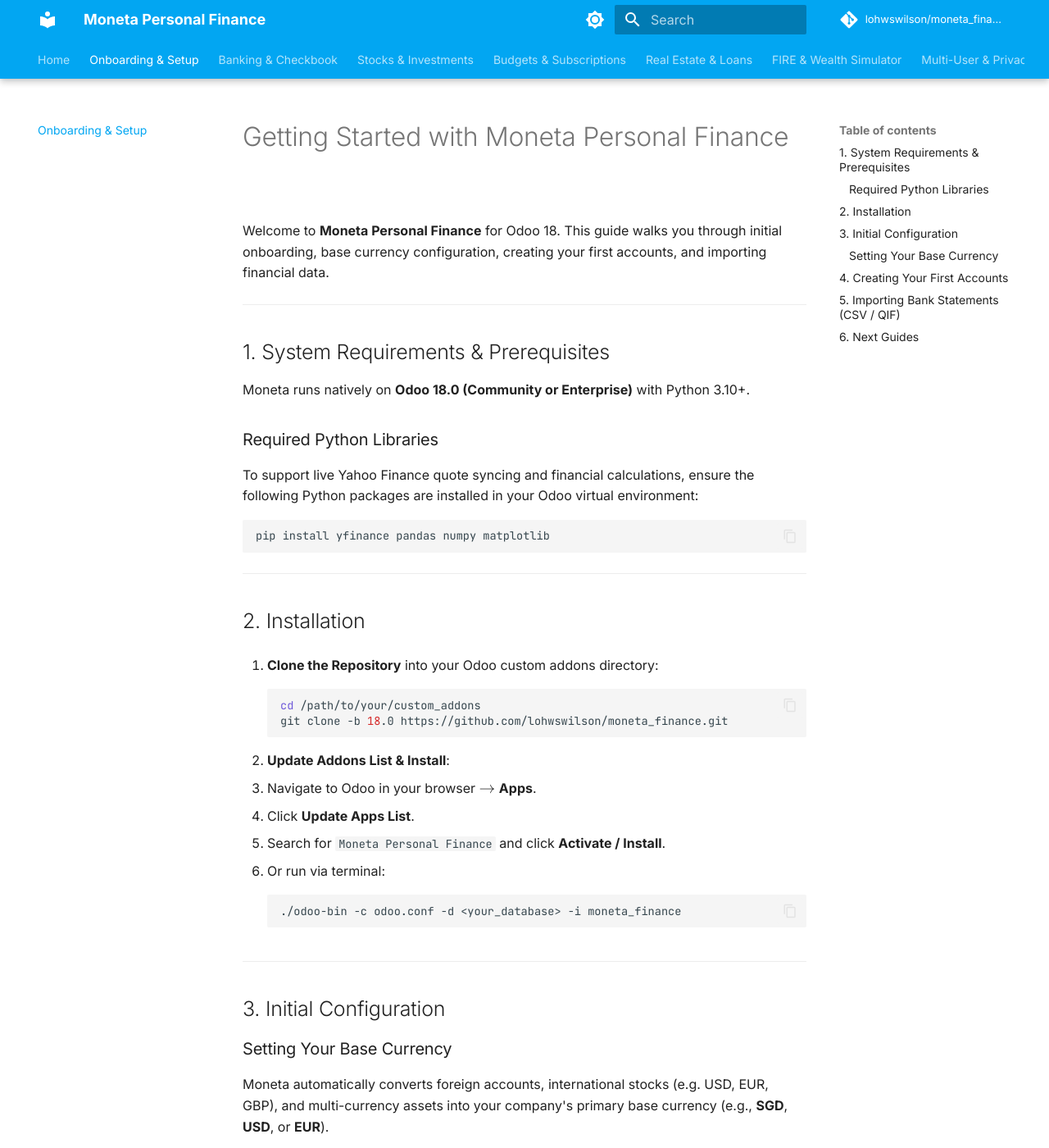
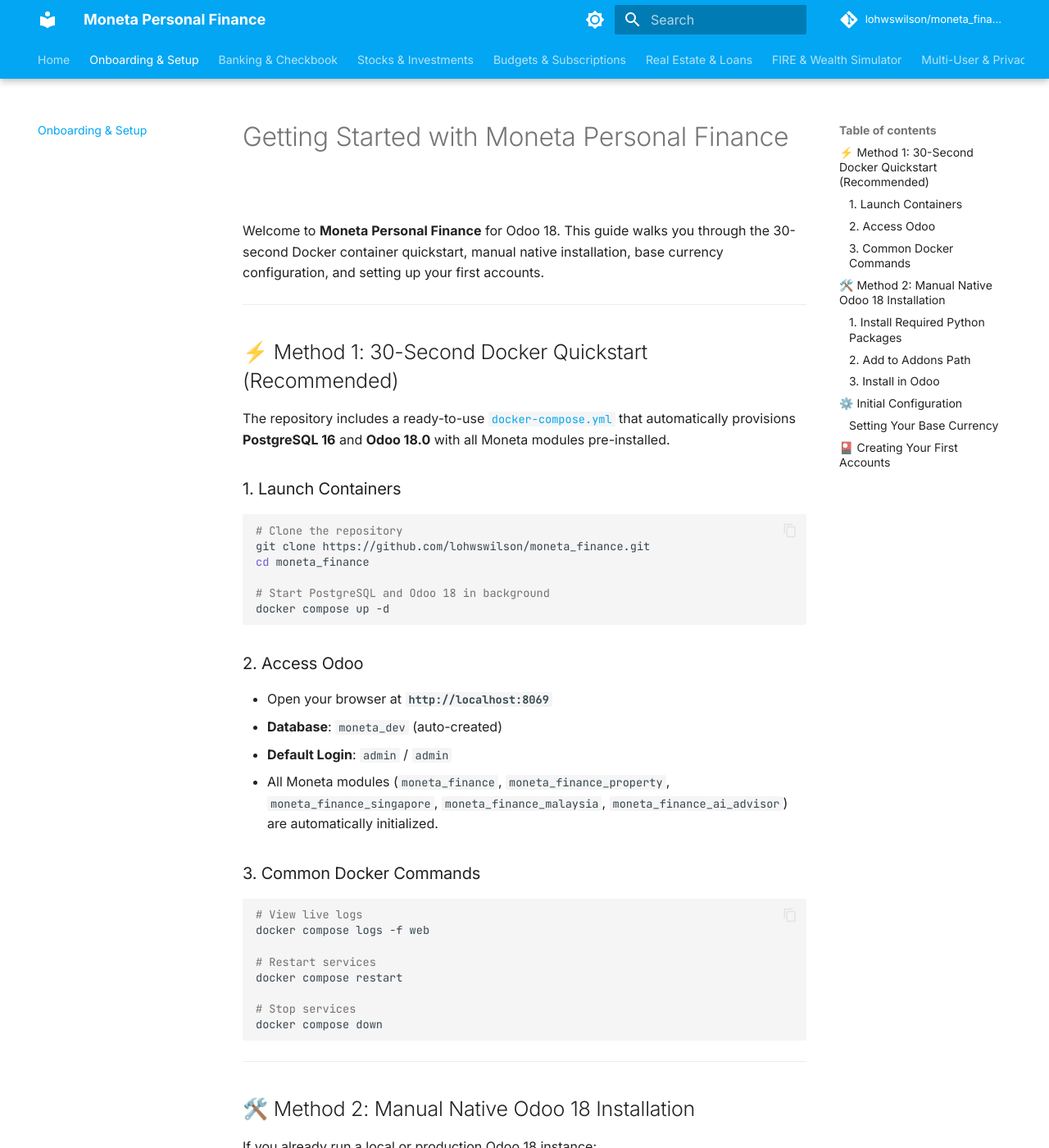
Before and after one commit to lohwswilson/moneta_finance, an MkDocs documentation site: the page built from docs/01_GETTING_STARTED.md, in a window 1280 px wide and 1400 px high. Shown: the whole window at 82% size. Built offline with MkDocs 1.6.1 and Material for MkDocs 9.7.7, drawn with Linux system fonts in a browser that asks for light colours; comment, search, counter and statistics services are not loaded; some of the changed text lies outside the part shown.

Commit message:
docs: add Docker compose quickstart instructions to Getting Started guide

````diff
--- a/docs/01_GETTING_STARTED.md
+++ b/docs/01_GETTING_STARTED.md
@@ -1,78 +1,91 @@
 # Getting Started with Moneta Personal Finance
 
-Welcome to **Moneta Personal Finance** for Odoo 18. This guide walks you through initial onboarding, base currency configuration, creating your first accounts, and importing financial data.
+Welcome to **Moneta Personal Finance** for Odoo 18. This guide walks you through the 30-second Docker container quickstart, manual native installation, base currency configuration, and setting up your first accounts.
 
 ---
 
-## 1. System Requirements & Prerequisites
+## ⚡ Method 1: 30-Second Docker Quickstart (Recommended)
 
-Moneta runs natively on **Odoo 18.0 (Community or Enterprise)** with Python 3.10+.
+The repository includes a ready-to-use [`docker-compose.yml`](https://github.com/lohwswilson/moneta_finance/blob/18.0/docker-compose.yml) that automatically provisions **PostgreSQL 16** and **Odoo 18.0** with all Moneta modules pre-installed.
 
-### Required Python Libraries
-To support live Yahoo Finance quote syncing and financial calculations, ensure the following Python packages are installed in your Odoo virtual environment:
+### 1. Launch Containers
+```bash
+# Clone the repository
+git clone https://github.com/lohwswilson/moneta_finance.git
+cd moneta_finance
 
+# Start PostgreSQL and Odoo 18 in background
+docker compose up -d
+```
+
+### 2. Access Odoo
+* Open your browser at **`http://localhost:8069`**
+* **Database**: `moneta_dev` (auto-created)
+* **Default Login**: `admin` / `admin`
+* All Moneta modules (`moneta_finance`, `moneta_finance_property`, `moneta_finance_singapore`, `moneta_finance_malaysia`, `moneta_finance_ai_advisor`) are automatically initialized.
+
+### 3. Common Docker Commands
+```bash
+# View live logs
+docker compose logs -f web
+
+# Restart services
+docker compose restart
+
+# Stop services
+docker compose down
+```
+
+---
+
+## 🛠️ Method 2: Manual Native Odoo 18 Installation
+
+If you already run a local or production Odoo 18 instance:
+
+### 1. Install Required Python Packages
 ```bash
 pip install yfinance pandas numpy matplotlib
 ```
 
----
+### 2. Add to Addons Path
+Clone the repository into your Odoo custom addons directory:
+```bash
+cd /path/to/your/custom_addons
+git clone -b 18.0 https://github.com/lohwswilson/moneta_finance.git
+```
 
-## 2. Installation
-
-1. **Clone the Repository** into your Odoo custom addons directory:
-   ```bash
-   cd /path/to/your/custom_addons
-   git clone -b 18.0 https://github.com/lohwswilson/moneta_finance.git
-   ```
-
-2. **Update Addons List & Install**:
-   * Navigate to Odoo in your browser $\rightarrow$ **Apps**.
-   * Click **Update Apps List**.
-   * Search for `Moneta Personal Finance` and click **Activate / Install**.
-   * Or run via terminal:
-     ```bash
-     ./odoo-bin -c odoo.conf -d <your_database> -i moneta_finance
-     ```
+### 3. Install in Odoo
+* Navigate to Odoo in your browser $\rightarrow$ **Apps**.
+* Click **Update Apps List**.
+* Search for `Moneta Personal Finance` and click **Activate / Install**.
+* Or install via terminal command line:
+  ```bash
+  ./odoo-bin -c odoo.conf -d <your_database> -i moneta_finance,moneta_finance_property,moneta_finance_singapore,moneta_finance_malaysia
+  ```
 
 ---
 
-## 3. Initial Configuration
+## ⚙️ Initial Configuration
 
 ### Setting Your Base Currency
-Moneta automatically converts foreign accounts, international stocks (e.g. USD, EUR, GBP), and multi-currency assets into your company's primary base currency (e.g., **SGD**, **USD**, or **EUR**).
+Moneta automatically converts foreign accounts, international stocks (e.g., USD, EUR, GBP), and multi-currency assets into your company's primary base currency (e.g., **SGD**, **USD**, or **EUR**).
 
 1. Go to **Accounting / Settings** $\rightarrow$ **Companies**.
-2. Set your primary currency (e.g. `SGD`).
+2. Set your primary currency (e.g. `SGD` or `USD`).
 3. Ensure active exchange rates exist in **Invoicing / Settings** $\rightarrow$ **Currencies**.
 
 ---
 
-## 4. Creating Your First Accounts
+## 🎴 Creating Your First Accounts
 
 Navigate to **Moneta** $\rightarrow$ **Accounts** $\rightarrow$ **New**:
 
 | Account Type | Visual Theme | Typical Usage | Key Configuration Fields |
 | :--- | :--- | :--- | :--- |
-| **Checking / Chequing** | 🟢 Emerald Green | Primary daily spending bank account | Initial Balance, Bank Name |
-| **Savings** | 🟢 Emerald Green | High-yield savings, emergency fund | Interest Rate, Initial Balance |
+| **Checking** | 🟢 Emerald Green | Primary daily spending bank account | Initial Balance, Bank Name |
+| **Savings** | 🟢 Emerald Green | High-yield savings, emergency fund | Interest Rate (APY), Initial Balance |
 | **Brokerage** | 🔵 Royal Blue | Stocks, ETFs, mutual funds | Cash balance, Multi-currency (USD/SGD) |
 | **Credit Card** | 🟣 Royal Purple | Credit cards & revolving credit | Credit Limit, Statement Cycle Day, Payment Due Day |
 | **Loan / Mortgage** | 🔴 Crimson Red | Home mortgages, auto loans | Principal Loan Amount, Interest Rate, Term (Months) |
-
----
-
-## 5. Importing Bank Statements (CSV / QIF)
-
-You can import transactions from your bank or software like Quicken / Mint / YNAB:
-
-1. Go to **Moneta** $\rightarrow$ **Accounts** and open your target account.
-2. Click **Import CSV / QIF** in the top action header.
-3. Upload your `.csv` or `.qif` file.
-4. Preview the transactions and click **Confirm Import**.
-
----
-
-## 6. Next Guides
-* 📖 [Banking & Checkbook Register Guide](02_BANKING_AND_RECONCILIATION.md)
-* 📈 [Stock Portfolio & Investment Tracking](03_STOCKS_AND_INVESTMENTS.md)
-* 🎯 [Budgets, Bills & Sinking Funds](04_BUDGETS_BILLS_AND_SUBSCRIPTIONS.md)
+| **Singapore CPF/SRS** | 🐬 Teal Accent | Singapore Central Provident Fund | Account selection (`OA`, `SA`, `MA`, `RA`, `SRS`) |
+| **Malaysia EPF** | 🟡 Gold Accent | Malaysia KWSP Retirement | Account selection (`Akaun 1`, `Akaun 2`, `Akaun 3`) |
````
